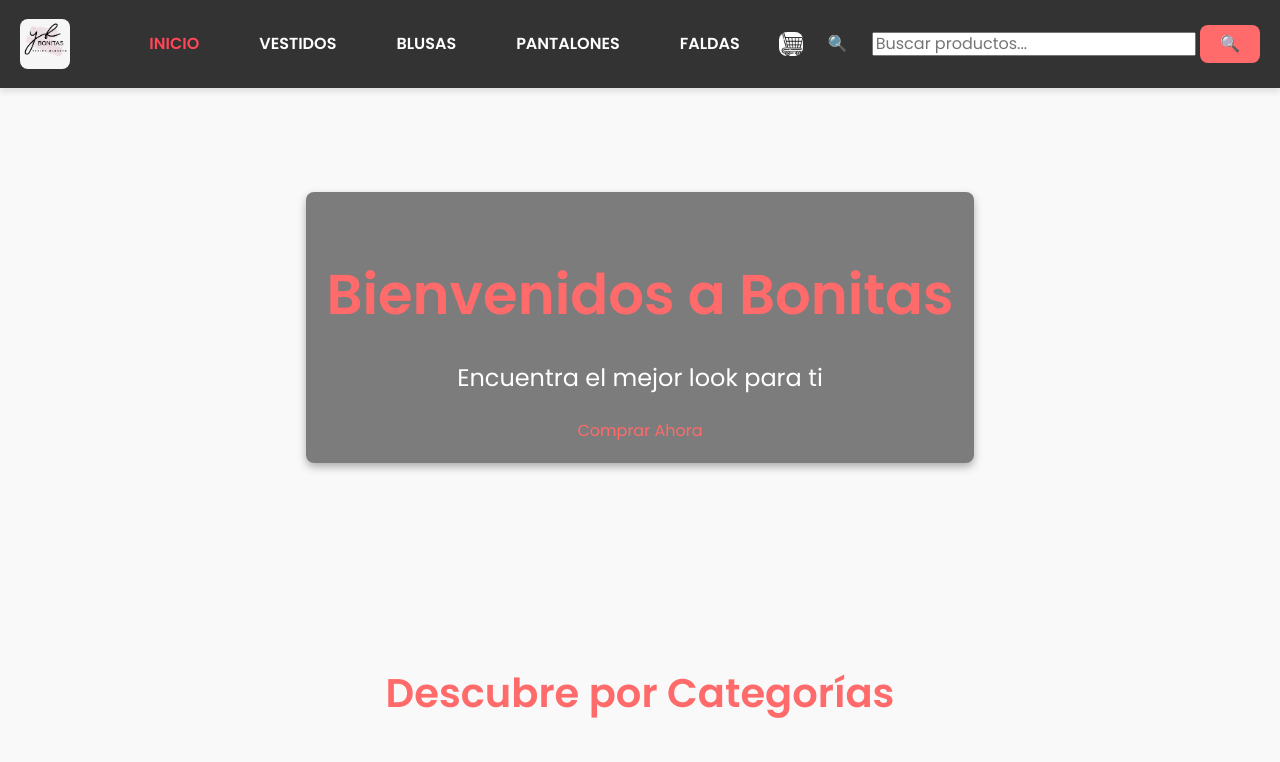
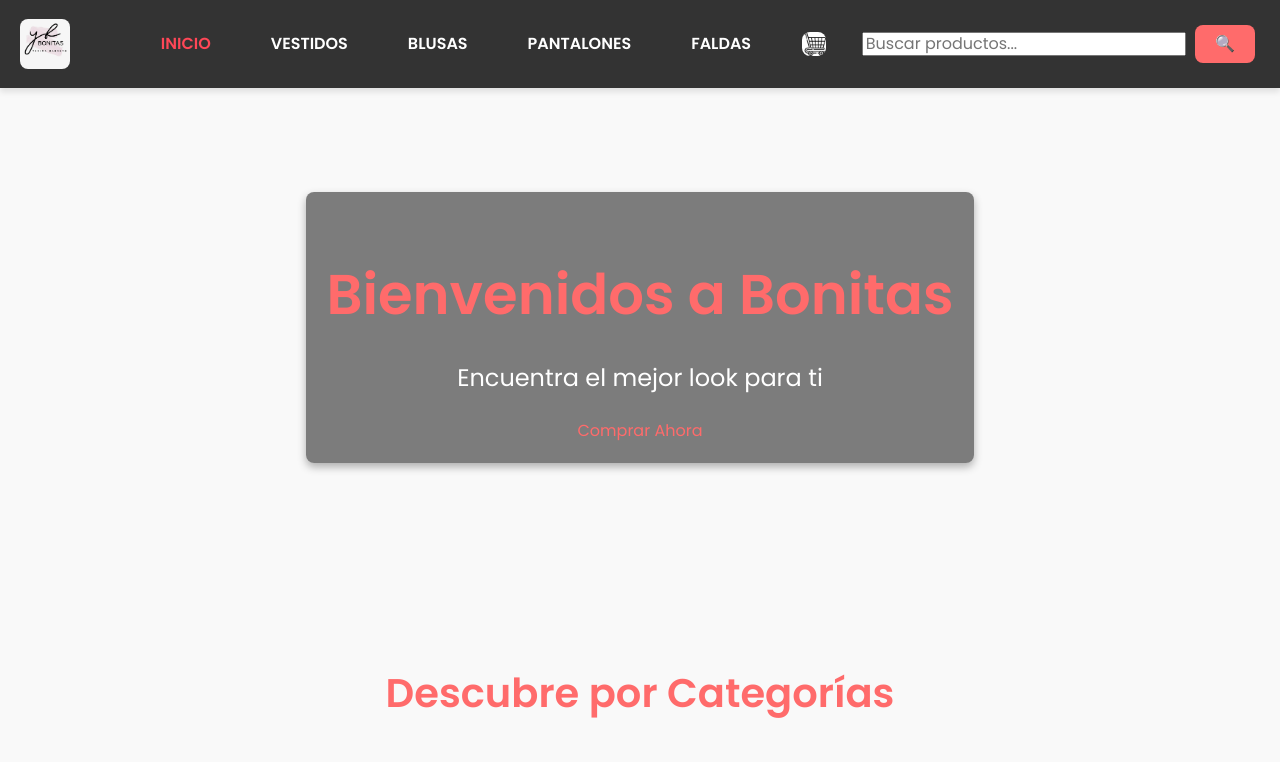
Before and after one commit to Xadwin/clothing-shop, a plain HTML site: page index.html in a window 1280 px wide. Shown: the top 762 px of the page. Drawn offline with Linux system fonts and the light colour scheme; grey boxes are pictures that could not be loaded.

Commit message:
Primera mejora

```diff
--- a/css/styles.css
+++ b/css/styles.css
@@ -49,6 +49,7 @@ button {
     color: var(--text-color-light);
     border: none;
     padding: 10px 20px;
+    margin: 5px;
     border-radius: var(--border-radius);
     cursor: pointer;
     transition: background-color var(--transition-speed) ease, transform var(--transition-speed) ease;
--- a/index.html
+++ b/index.html
@@ -40,9 +40,6 @@
                 <a href="cart.html" aria-label="Ir al carrito de compras">
                     <img src="img/cart.jpg" alt="Carrito de compras">
                 </a>
-            </div>
-            <div class="search-icon" id="search-icon" aria-label="Buscar productos">
-                🔍
             </div>
             <div class="search-bar" id="search-bar">
                 <input type="text" placeholder="Buscar productos..." aria-label="Buscar productos">
```
